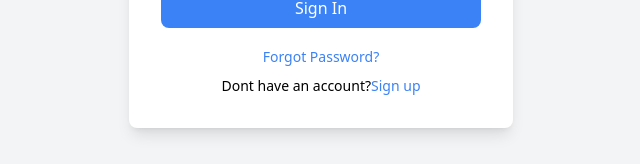
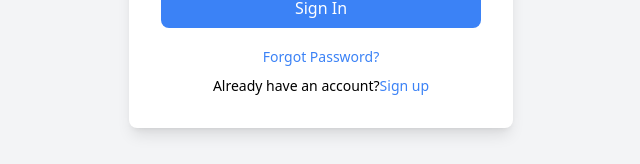
Before and after one commit to Jonathan0823/kehilangan-fkip, a Next.js app: page /signup in a window 1280 px wide. Shown: the part 633-797 px from the top of the page, without its empty margins (319-959 px from the left). Built offline with nearby package versions, Linux system fonts and the light colour scheme.

Commit message:
Refactor code and update sign-in and sign-up links

```diff
--- a/app/components/Signin.tsx
+++ b/app/components/Signin.tsx
@@ -55,7 +55,7 @@ const SignIn: React.FC = () =>{
           </a>
           <p className="mt-2 text-sm">
             Dont have an account?
-            <a href="#" className="text-blue-500 hover:underline">
+            <a href="/SignUp" className="text-blue-500 hover:underline">
               Sign up
             </a>
           </p>
--- a/app/components/Signup.tsx
+++ b/app/components/Signup.tsx
@@ -71,8 +71,8 @@ const SignUp : React.FC = ()=> {
             Forgot Password?
           </a>
           <p className="mt-2 text-sm">
-            Dont have an account?
-            <a href="#" className="text-blue-500 hover:underline">
+          Already have an account?
+            <a href="/Signin" className="text-blue-500 hover:underline">
               Sign up
             </a>
           </p>
```
